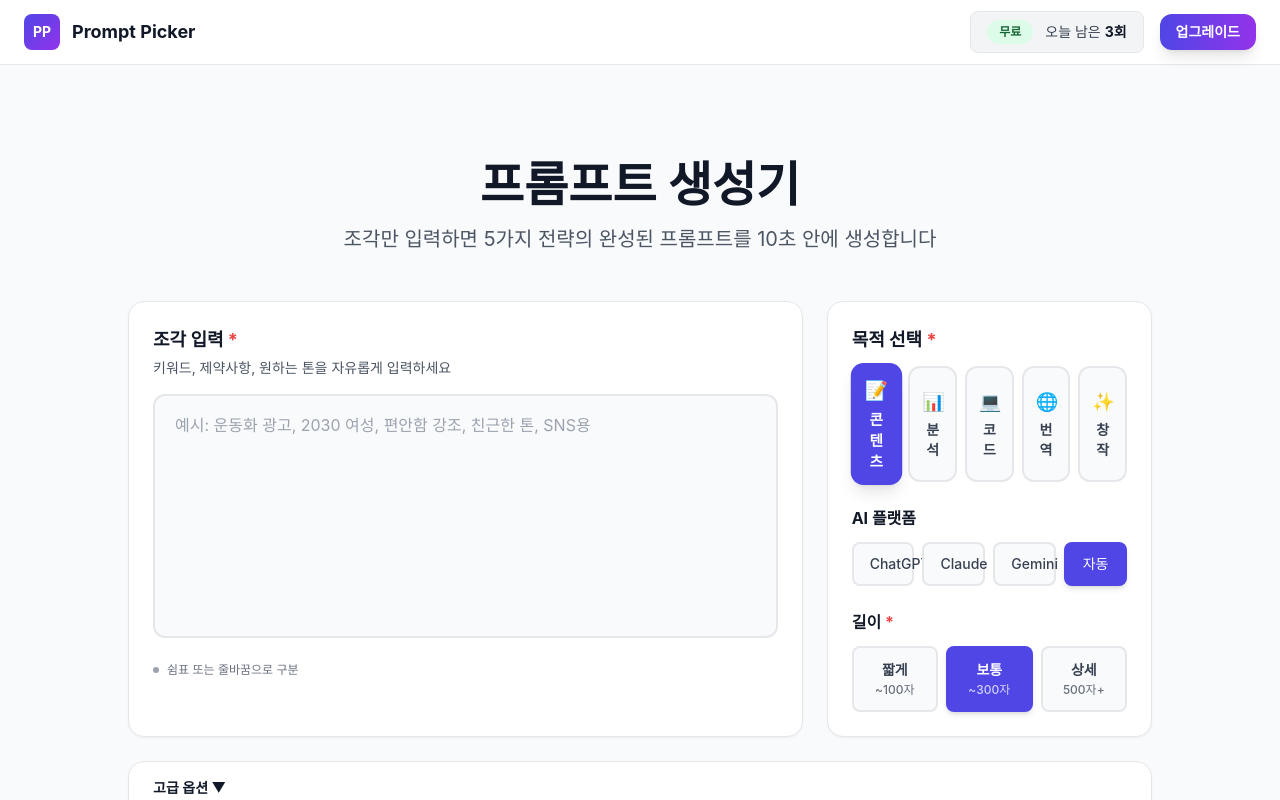
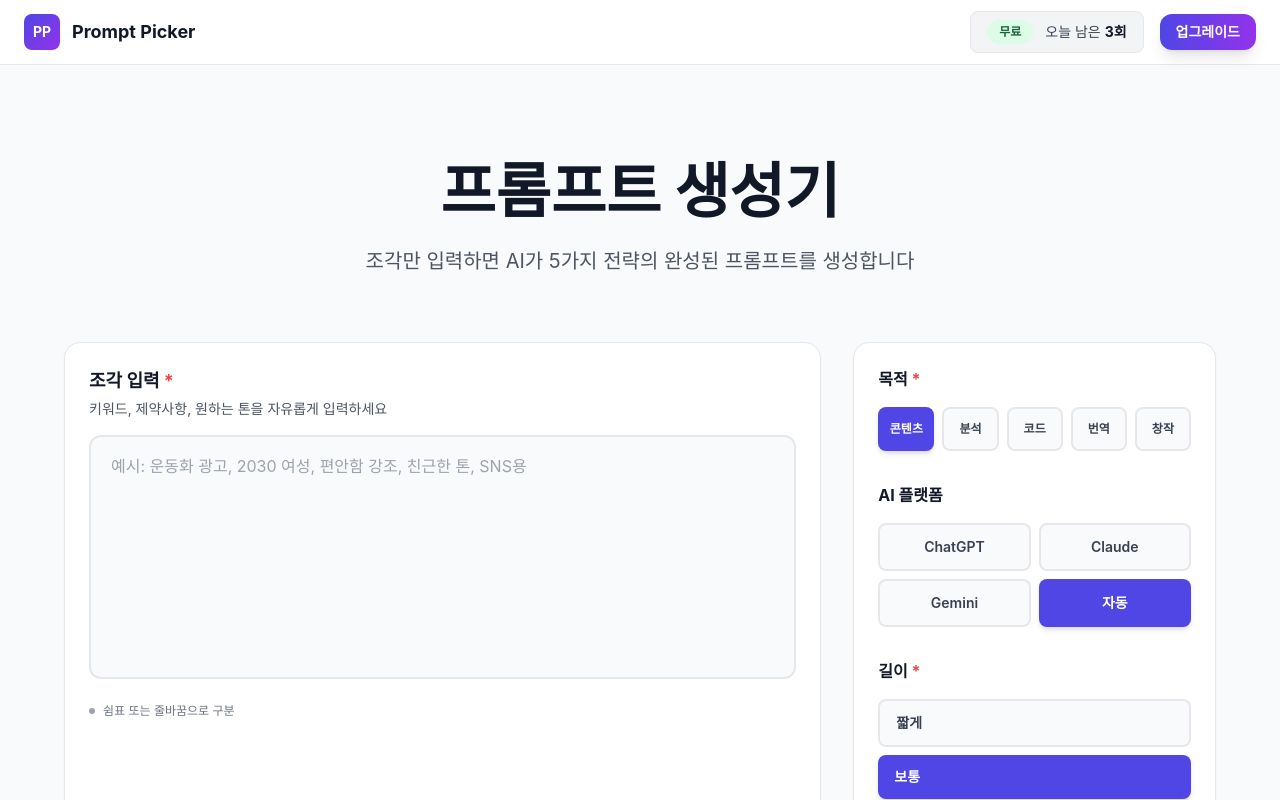
Before and after one commit to Christina0922/prompt_picker, a Next.js app: page /tool in a window 1280 px wide. Shown: the top 800 px of the page. Built offline with nearby package versions, Linux system fonts and the light colour scheme.

Commit message:
Refine /tool to minimal professional SaaS design - remove emojis, cleaner buttons, larger hero, centered CTA

```diff
--- a/app/tool/page.tsx
+++ b/app/tool/page.tsx
@@ -98,7 +98,7 @@ export default function ToolPage() {
 
   const handleTune = async (
     tuneType: 'shorter' | 'moreSpecific' | 'charLimit',
-    charLimit?: number
+    charLimitValue?: number
   ) => {
     if (!finalPrompt) return;
 
@@ -109,7 +109,7 @@ export default function ToolPage() {
         body: JSON.stringify({
           finalPrompt,
           tuneType,
-          charLimitValue: charLimit,
+          charLimitValue,
         }),
       });
 
@@ -121,7 +121,7 @@ export default function ToolPage() {
 
       setFinalPrompt(data.tunedPrompt);
     } catch (err: any) {
-      alert(err.message || '튜닝에 실패했습니다');
+      console.error('Tune error:', err);
     }
   };
 
@@ -129,24 +129,24 @@ export default function ToolPage() {
     <ToolLayout remaining={remaining} onUpgradeClick={() => setShowProModal(true)}>
       <div className="container-saas">
         {/* Hero Section */}
-        <div className="text-center mb-12">
-          <h1 className="text-5xl font-bold text-gray-900 mb-4">
+        <div className="text-center mb-16">
+          <h1 className="text-5xl md:text-6xl font-extrabold text-gray-900 mb-6">
             프롬프트 생성기
           </h1>
-          <p className="text-xl text-gray-600 max-w-2xl mx-auto">
-            조각만 입력하면 5가지 전략의 완성된 프롬프트를 10초 안에 생성합니다
+          <p className="text-xl text-gray-600 max-w-3xl mx-auto leading-relaxed">
+            조각만 입력하면 AI가 5가지 전략의 완성된 프롬프트를 생성합니다
           </p>
         </div>
 
-        <div className="max-w-5xl mx-auto space-y-6">
-          {/* Main Input Section */}
-          <div className="grid lg:grid-cols-3 gap-6">
-            {/* Left: Snippet Input (2/3 width) */}
+        <div className="max-w-6xl mx-auto">
+          {/* Main Input Area */}
+          <div className="grid lg:grid-cols-3 gap-8 mb-8">
+            {/* Left: Snippet Input (2/3) */}
             <div className="lg:col-span-2">
               <SnippetCard value={snippets} onChange={setSnippets} />
             </div>
 
-            {/* Right: Selectors (1/3 width) */}
+            {/* Right: Quick Settings (1/3) */}
             <div className="lg:col-span-1">
               <SelectorsCard
                 goalType={goalType}
@@ -160,6 +160,7 @@ export default function ToolPage() {
           </div>
 
           {/* Advanced Options */}
+          <div className="mb-10">
             <AdvancedOptionsCard
               language={language}
               onLanguageChange={setLanguage}
@@ -168,28 +169,29 @@ export default function ToolPage() {
               outputFormat={outputFormat}
               onOutputFormatChange={setOutputFormat}
             />
+          </div>
 
-          {/* Generate CTA */}
-          <div className="flex flex-col items-center gap-3 py-6">
+          {/* Generate Button - Centered & Large */}
+          <div className="flex flex-col items-center gap-4 py-8">
             <Button
               onClick={handleGenerate}
               disabled={isGenerating || !snippets.trim()}
               size="lg"
-              className="min-w-[300px] h-14 text-lg font-bold shadow-lg"
+              className="min-w-[400px] h-16 text-xl font-bold shadow-2xl hover:shadow-3xl transform hover:scale-105 transition-all"
             >
               {isGenerating ? '프롬프트 생성 중...' : '후보 5개 생성하기'}
             </Button>
 
             {!isGenerating && (
               <p className="text-sm text-gray-500">
-                무료 체험 · 하루 3회까지 생성 가능
+                무료 체험 · 하루 3회까지 사용 가능
               </p>
             )}
           </div>
 
           {/* Error Message */}
           {error && (
-            <div className="card-saas bg-red-50 border-2 border-red-200">
+            <div className="card-saas bg-red-50 border-2 border-red-200 mb-8">
               <div className="flex items-start justify-between">
                 <div className="flex-1">
                   <h3 className="text-base font-bold text-red-900 mb-1">생성 오류</h3>
@@ -207,10 +209,10 @@ export default function ToolPage() {
 
           {/* Results Section */}
           {options.length > 0 && (
-            <div id="results" className="pt-8">
-              <div className="text-center mb-8">
-                <h2 className="text-3xl font-bold text-gray-900 mb-2">생성 완료</h2>
-                <p className="text-lg text-gray-600">5가지 전략의 프롬프트 중 하나를 선택하세요</p>
+            <div id="results" className="mt-16">
+              <div className="text-center mb-12">
+                <h2 className="text-4xl font-bold text-gray-900 mb-3">생성 완료</h2>
+                <p className="text-lg text-gray-600">5가지 전략의 프롬프트가 준비되었습니다</p>
               </div>
               <ResultsGrid options={options} onSelect={handleSelectPrompt} />
             </div>
--- a/components/tool/SelectorsCard.tsx
+++ b/components/tool/SelectorsCard.tsx
@@ -12,11 +12,11 @@ interface SelectorsCardProps {
 }
 
 const GOALS = [
-  { value: 'content', label: '콘텐츠', emoji: '📝' },
-  { value: 'analysis', label: '분석', emoji: '📊' },
-  { value: 'code', label: '코드', emoji: '💻' },
-  { value: 'translation', label: '번역', emoji: '🌐' },
-  { value: 'creative', label: '창작', emoji: '✨' },
+  { value: 'content', label: '콘텐츠' },
+  { value: 'analysis', label: '분석' },
+  { value: 'code', label: '코드' },
+  { value: 'translation', label: '번역' },
+  { value: 'creative', label: '창작' },
 ];
 
 const AI_PLATFORMS = [
@@ -27,9 +27,9 @@ const AI_PLATFORMS = [
 ];
 
 const LENGTHS = [
-  { value: 'short', label: '짧게', desc: '~100자' },
-  { value: 'medium', label: '보통', desc: '~300자' },
-  { value: 'detailed', label: '상세', desc: '500자+' },
+  { value: 'short', label: '짧게' },
+  { value: 'medium', label: '보통' },
+  { value: 'detailed', label: '상세' },
 ];
 
 export default function SelectorsCard({
@@ -42,25 +42,24 @@ export default function SelectorsCard({
 }: SelectorsCardProps) {
   return (
     <Card className="h-full">
-      <div className="space-y-6">
+      <div className="space-y-8">
         {/* Goal Selection */}
         <div>
-          <h3 className="text-lg font-bold text-gray-900 mb-3">
-            목적 선택 <span className="text-red-500">*</span>
+          <h3 className="text-base font-bold text-gray-900 mb-4">
+            목적 <span className="text-red-500">*</span>
           </h3>
           <div className="grid grid-cols-5 gap-2">
             {GOALS.map((goal) => (
               <button
                 key={goal.value}
                 onClick={() => onGoalTypeChange(goal.value)}
-                className={`px-3 py-3 rounded-xl text-sm font-semibold transition-all duration-200 ${
+                className={`px-2 py-3 rounded-lg text-xs font-semibold transition-all duration-200 ${
                   goalType === goal.value
-                    ? 'bg-indigo-600 text-white shadow-lg scale-105'
+                    ? 'bg-indigo-600 text-white shadow-md'
                     : 'bg-gray-50 text-gray-700 hover:bg-gray-100 border-2 border-gray-200 hover:border-gray-300'
                 }`}
               >
-                <div className="text-lg mb-1">{goal.emoji}</div>
-                <div>{goal.label}</div>
+                {goal.label}
               </button>
             ))}
           </div>
@@ -68,13 +67,13 @@ export default function SelectorsCard({
 
         {/* AI Platform */}
         <div>
-          <h3 className="text-base font-bold text-gray-900 mb-3">AI 플랫폼</h3>
-          <div className="grid grid-cols-4 gap-2">
+          <h3 className="text-base font-bold text-gray-900 mb-4">AI 플랫폼</h3>
+          <div className="grid grid-cols-2 gap-2">
             {AI_PLATFORMS.map((platform) => (
               <button
                 key={platform.value}
                 onClick={() => onAiTargetChange(platform.value)}
-                className={`px-4 py-2.5 rounded-lg text-sm font-medium transition-all duration-200 ${
+                className={`px-4 py-3 rounded-lg text-sm font-semibold transition-all duration-200 ${
                   aiTarget === platform.value
                     ? 'bg-indigo-600 text-white shadow-md'
                     : 'bg-gray-50 text-gray-700 hover:bg-gray-100 border-2 border-gray-200'
@@ -88,22 +87,21 @@ export default function SelectorsCard({
 
         {/* Length */}
         <div>
-          <h3 className="text-base font-bold text-gray-900 mb-3">
+          <h3 className="text-base font-bold text-gray-900 mb-4">
             길이 <span className="text-red-500">*</span>
           </h3>
-          <div className="grid grid-cols-3 gap-2">
+          <div className="space-y-2">
             {LENGTHS.map((len) => (
               <button
                 key={len.value}
                 onClick={() => onLengthChange(len.value)}
-                className={`px-4 py-3 rounded-lg text-sm font-medium transition-all duration-200 ${
+                className={`w-full px-4 py-3 rounded-lg text-sm font-semibold transition-all duration-200 text-left ${
                   length === len.value
                     ? 'bg-indigo-600 text-white shadow-md'
                     : 'bg-gray-50 text-gray-700 hover:bg-gray-100 border-2 border-gray-200'
                 }`}
               >
-                <div className="font-semibold">{len.label}</div>
-                <div className="text-xs opacity-75 mt-0.5">{len.desc}</div>
+                {len.label}
               </button>
             ))}
           </div>
```
Lines whose indentation alone changed are shown as unchanged.
